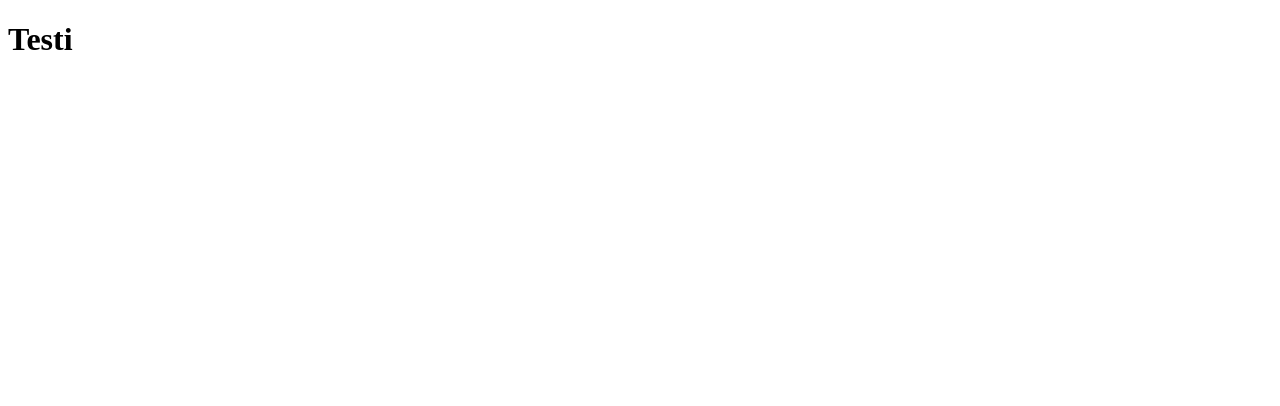
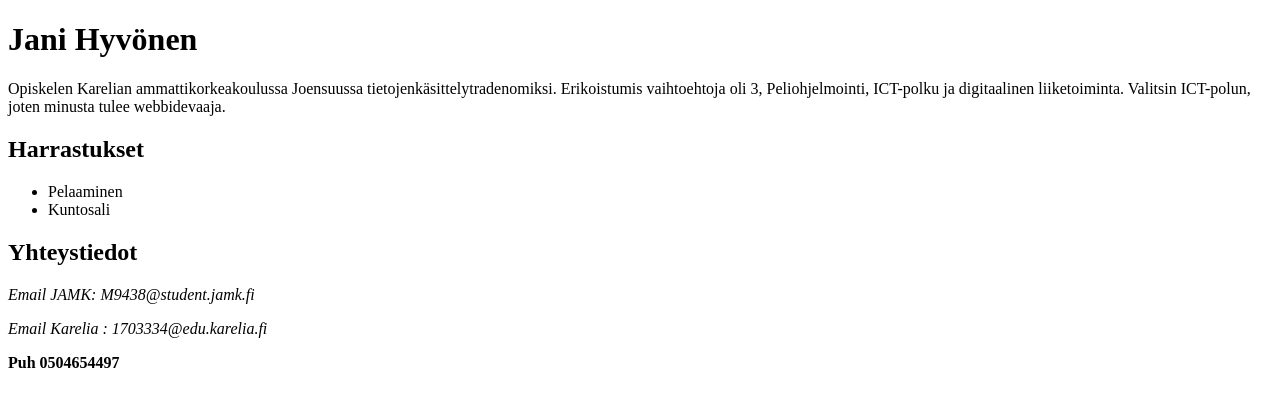
Before and after one commit to jantsaa/webtekniikat, a plain HTML site: page index.html in a window 1280 px wide. Drawn offline with Linux system fonts and the light colour scheme.

Commit message:
harj1 done

```diff
--- a/index.html
+++ b/index.html
@@ -4,9 +4,25 @@
     <meta charset="UTF-8">
     <meta name="viewport" content="width=device-width, initial-scale=1.0">
     <meta http-equiv="X-UA-Compatible" content="ie=edge">
-    <title>Document</title>
+    <title>Jani Hyvönen</title>
 </head>
 <body>
-    <h1>Testi</h1>
+    <h1>Jani Hyvönen</h1>
+    <p>Opiskelen Karelian ammattikorkeakoulussa Joensuussa tietojenkäsittelytradenomiksi.
+    Erikoistumis vaihtoehtoja oli 3, Peliohjelmointi, ICT-polku ja digitaalinen liiketoiminta.
+    Valitsin ICT-polun, joten minusta tulee webbidevaaja.</p>
+
+    <h2>Harrastukset</h2>
+
+    <ul>
+        <li>Pelaaminen</li>
+        <li>Kuntosali</li>
+    </ul>
+
+    <h2>Yhteystiedot</h2>
+
+    <p><em>Email JAMK: M9438@student.jamk.fi</em></p>
+    <p><i>Email Karelia : 1703334@edu.karelia.fi</i></p>
+    <p><b>Puh 0504654497</b></p>
 </body>
 </html>
```
